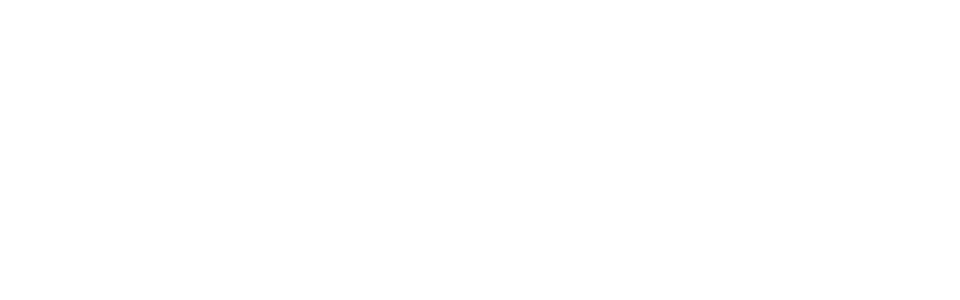
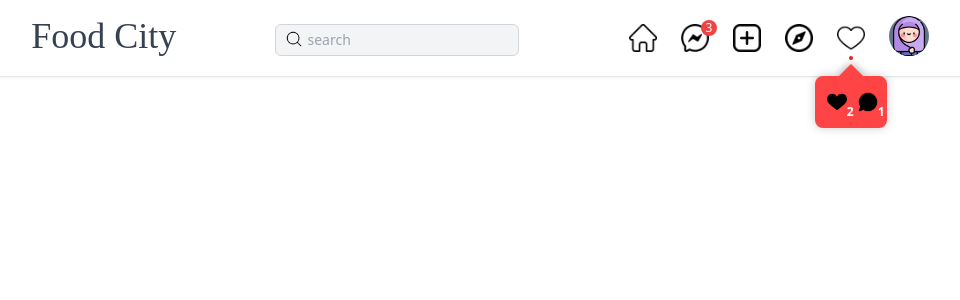
Before and after one commit to chra-O/Food-City, a React (Create React App) app: page /Profile in a window 1280 px wide. Before the commit this address had no page. Shown: the top 300 px of the page, without its empty margins (154-1114 px from the left). Built offline with nearby package versions, Linux system fonts and the light colour scheme.

Commit message:
adding page

```diff
--- a/src/App.js
+++ b/src/App.js
@@ -4,12 +4,19 @@
 import ForgetPassword from "./Page/ForgetPassword";
 import SignUpPage from "./Page/SignUpPage";
 import Home from "./Page/Home";
+import Messanger from "./Page/Messanger";
+import Notification from "./Page/Notification";
+import Profile from "./Page/Profile";
 
 function App() {
   return (
     <>
+
       <Routes>
         <Route path="/" element={<LogInPage />} />
+        <Route path="/Messanger" element={<Messanger />} />
+        <Route path="/Profile" element={<Profile />} />
+        <Route path="/Notification" element={<Notification />} />
         <Route path="/home" element={<Home />} />
         <Route path="/ForgetPassword" element={<ForgetPassword />} />
         <Route path="/signup" element={<SignUpPage />} />
--- a/src/Commponent/NavBar.jsx
+++ b/src/Commponent/NavBar.jsx
@@ -1,4 +1,5 @@
 import React, { useRef, useState, useEffect } from "react";
+import { Link } from "react-router-dom";
 import NotificationTip from "./NotificationTip";
 import ProfileTip from "./ProfileTip";
 import SearchTip from "./SearchTip";
@@ -46,7 +47,7 @@
       <div className="shadow-sm border-b bg-white w-full top-0 fixed">
         <div className=" flex justify-around sm:max-w-5xl max-w-2xl sm:mx-5 xl:mx-auto  sm:p-2 ">
           <h1 className=" relative Homelogo text-4xl mt-2 text-gray-700 ">
-            Food City
+            <Link to="/home"> Food City</Link>
           </h1>
           <div
             ref={inputref}
@@ -77,18 +78,25 @@
             {searchTip && <SearchTip />}
           </div>
           <div className="relative flex">
+            <Link to="/home">
+              {" "}
               <img
                 src="http://localhost:3000/image/home1.png"
                 className="h-7 w-7 mt-4 m-3 text-gray-400 inline cursor-pointer "
                 alt=""
               ></img>
+            </Link>
+
             <div className="relative ">
+              {" "}
+              <Link to="/Messanger">
                 {" "}
                 <img
                   src="http://localhost:3000/image/messanger1.png"
                   className="h-7 w-7 mt-4 m-3 text-gray-400 inline cursor-pointer"
                   alt=""
                 ></img>
+              </Link>
               <span className="absolute top-3 right-1 bg-red-500  rounded-full  h-4 w-4  text-white  text-xs  items-center  justify-center flex leading-none">
                 3
               </span>
@@ -106,15 +114,21 @@
             ></img>
             <div className="relative ">
               {" "}
+              <Link to="/Notification">
                 <img
                   src="http://localhost:3000/image/heart1.png"
                   className="h-7 w-7 mt-4 m-3 text-gray-400 inline cursor-pointer"
                   alt=""
-                onClick={()=>{setnotification(false)}}
-              ></img>{" "}
+                  onClick={() => {
+                    setnotification(false);
+                  }}
+                ></img>
+              </Link>
+              {notification && (
                 <div className=" absolute w-1 h-1  left-1/2 top-12 -translate-x-1/2  bg-red-600  rounded-full">
-                {notification && <NotificationTip />}
+                  <NotificationTip />{" "}
                 </div>
+              )}
             </div>
             <div className="relative " ref={profileRef}>
               {" "}
--- a/src/Commponent/ProfileTip.jsx
+++ b/src/Commponent/ProfileTip.jsx
@@ -6,6 +6,8 @@
     <>
       <div className="profile absolute top-14 bg-white w-64 -left-10 -translate-x-1/2 shadow-xl pt-4 rounded-lg  ">
         <div className=" ">
+          <Link to="/Profile">
+            {" "}
             <p className="m-3  cursor-pointer ">
               <img
                 src="http://localhost:3000/image/profile.png"
@@ -13,7 +15,8 @@
                 alt=""
               ></img>
               Profile
-          </p>
+            </p>{" "}
+          </Link>
           <p className="m-3 cursor-pointer ">
             <img
               src="http://localhost:3000/image/save.png"
@@ -40,7 +43,10 @@
           </p>
 
           <div className="h-[1px] w-full bg-slate-500"></div>
-          <p className="m-3 cursor-pointer "> <Link to="/">Log Out </Link></p>
+          <p className="m-3 cursor-pointer ">
+            {" "}
+            <Link to="/">Log Out </Link>
+          </p>
         </div>
       </div>
     </>
--- /dev/null
+++ b/src/Page/Messanger.jsx
@@ -0,0 +1,11 @@
+import React from "react";
+import NavBar from "../Commponent/NavBar";
+
+export default function Messanger() {
+  return (
+    <>
+    <NavBar/>
+      <div>Messanger</div>
+    </>
+  );
+}
--- /dev/null
+++ b/src/Page/Notification.jsx
@@ -0,0 +1,10 @@
+import React from "react";
+import NavBar from "../Commponent/NavBar";
+export default function Notification() {
+  return (
+    <>
+      <NavBar />
+      <div>Notification</div>
+    </>
+  );
+}
--- /dev/null
+++ b/src/Page/Profile.jsx
@@ -0,0 +1,11 @@
+import React from "react";
+import NavBar from "../Commponent/NavBar";
+
+export default function Profile() {
+  return (
+    <>
+      <NavBar />
+      <div>Profile</div>
+    </>
+  );
+}
```
Lines whose indentation alone changed are shown as unchanged.
